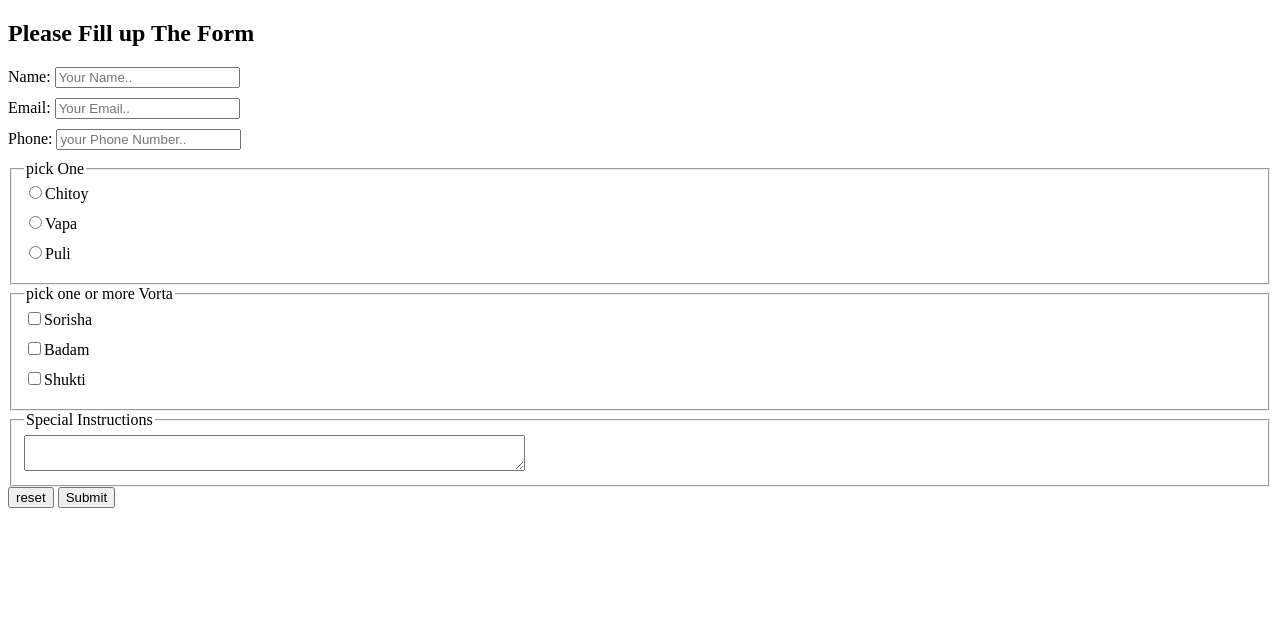
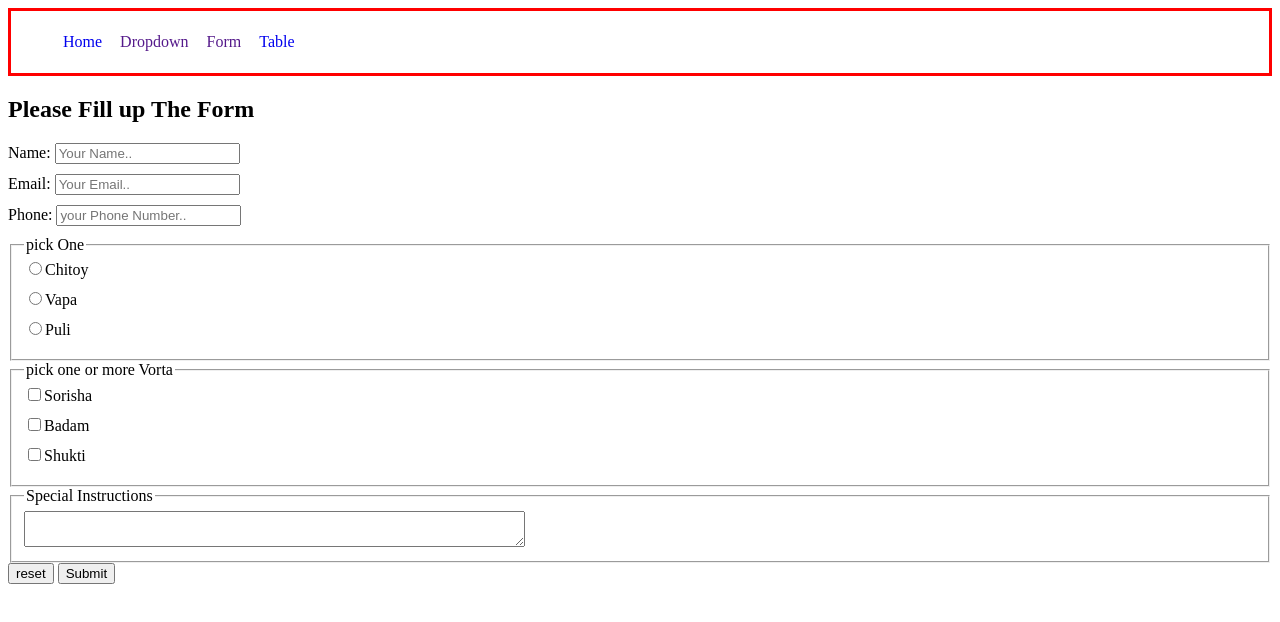
Before and after one commit to mustakim6/web-practice2, a plain HTML site: page html/form.html in a window 1280 px wide. Drawn offline with Linux system fonts and the light colour scheme.

Commit message:
add dropdown at navbar  in table.html file

```diff
--- a/html/form.html
+++ b/html/form.html
@@ -11,26 +11,37 @@
 
 <body>
     <header>
+        <nav>
+            <ul>
+                <li><a href="/index.html">Home</a></li>
+                <li >
+                    <a href="">Dropdown</a>
+
+                    <ul class="dropdown">
+                        <li><a href="">About</a></li>
+                        <li><a href="">Contact</a></li>
+                    </ul>
+
+                </li>
+                <li><a href="">Form</a></li>
+                <li><a href="table.html">Table</a></li>
+            </ul>
+        </nav>
 
     </header>
     <main>
         <section>
             <h2>Please Fill up The Form</h2>
-            <form >
+            <form>
 
                 <label for="name">Name:
-                    <input type="text" class="text"
-                id="name"
-                placeholder="Your Name..">
+                    <input type="text" class="text" id="name" placeholder="Your Name..">
                 </label>
                 <label for="email">Email:
                     <input type="email" name="" id="email" placeholder="Your Email..">
                 </label>
                 <label for="Phone">Phone:
-                    <input type="text"
-                    id="Phone"
-                    class="number"
-                    placeholder="your Phone Number..">
+                    <input type="text" id="Phone" class="number" placeholder="your Phone Number..">
                 </label>
 
                 <fieldset>
--- a/styles/blogs.css
+++ b/styles/blogs.css
@@ -1,8 +1,19 @@
-/* css for index.html */
+/* css for index.html (nav-bar) */
+nav{
+    border:3px solid red;
 
-nav > ul > li{
-    display: inline;
-    margin-right: 10px;
+}
+nav > ul {
+    display: flex;
+}
+nav>ul li{
+    list-style: none;
+    margin-left: 6px;
+    padding: 6px;
+}
+nav ul li:hover{
+    background-color: rgb(149, 210, 210);
+
 }
 ul li >a{
     text-decoration: none;
@@ -24,3 +35,15 @@ td,th{
     border:2px solid;
     padding: 5px 10px;
 }
+
+/* css for dropdown */
+nav li .dropdown{
+    display: none;
+    position: absolute;
+    background-color: beige;
+    padding: 5px;
+}
+
+nav li:hover .dropdown{
+    display: block;
+}
```
Also changed, not shown: html/table.html (+12 -0 lines).
